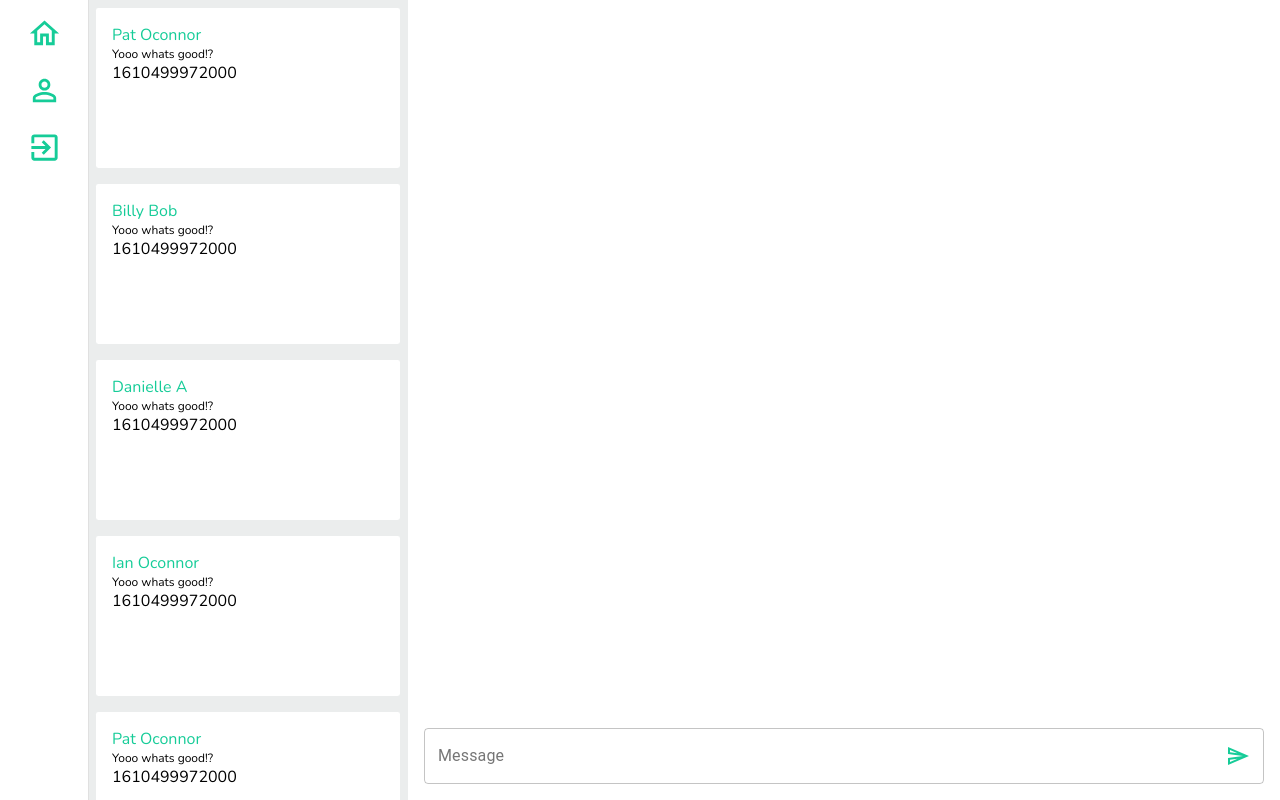
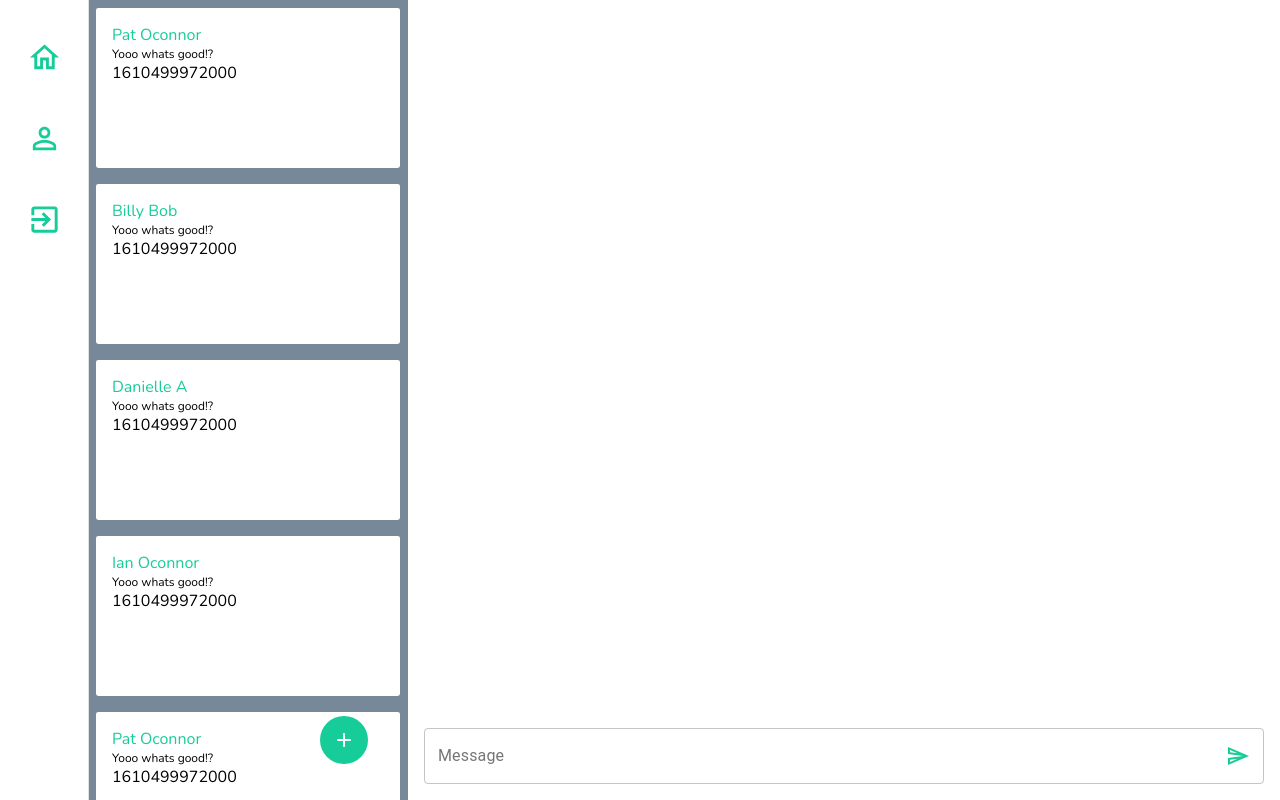
Before and after one commit to poc967/instant-messenger, a React (Create React App) app in the folder client/: page / in a window 1280 px wide. Built offline with nearby package versions, Linux system fonts and the light colour scheme.

Commit message:
more additions

```diff
--- a/client/src/components/ConversationsPipeline.js
+++ b/client/src/components/ConversationsPipeline.js
@@ -1,7 +1,9 @@
 import React from "react";
 import styled from "styled-components";
+import { Link } from "react-router-dom";
 
 import SingleConversationCard from "./SingleConversationCard";
+import AddRoundedIcon from "@material-ui/icons/AddRounded";
 
 const Container = styled.div`
   min-width: 25vw;
@@ -9,8 +11,26 @@ const Container = styled.div`
   flex-direction: column;
   align-items: center;
   height: 100vh;
-  background-color: rgb(235, 237, 237);
+  background-color: lightslategrey;
   overflow-y: scroll;
+`;
+
+// background-color: rgb(235, 237, 237);
+
+const AddButton = styled.div`
+  display: flex;
+  flex-direction: column;
+  position: absolute;
+  left: 25%;
+  top: 89.5%;
+  background-color: rgb(22, 204, 152);
+  z-index: 1;
+  width: 3rem;
+  height: 3rem;
+  justify-content: center;
+  align-items: center;
+  border-radius: 50%;
+  color: white;
 `;
 
 const convos = [
@@ -37,6 +57,11 @@ class ConversationsPipeline extends React.Component {
             time={convo.time}
           />
         ))}
+        <Link to="#">
+          <AddButton>
+            <AddRoundedIcon />
+          </AddButton>
+        </Link>
       </Container>
     );
   }
--- a/client/src/components/NavigationBar.js
+++ b/client/src/components/NavigationBar.js
@@ -20,6 +20,7 @@ const Nav = styled(Drawer)`
 const StyledNavItem = styled(ListItemIcon)`
   display: flex;
   justify-content: center;
+  margin-top: 1.5rem;
 `;
 
 const StyledListItem = styled(ListItem)``;
```
Also changed, not shown: 2 other files (tests, documents, lock files or other folders).
